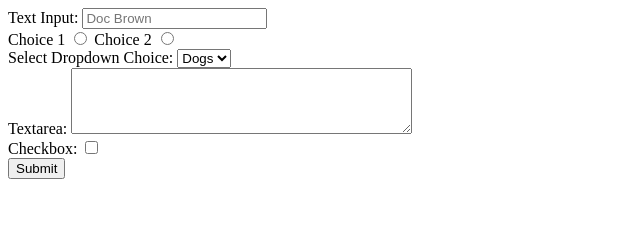
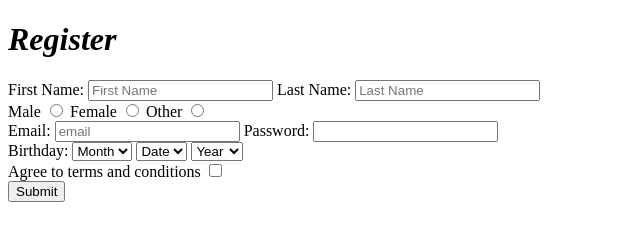
Before and after one commit to OliviaZY/WebDevIntro, a plain HTML site: page HTML/FormOfRegistry.html in a window 1280 px wide. Shown: the whole page, without its empty margins (0-640 px from the left). Drawn offline with Linux system fonts and the light colour scheme.

Commit message:
finished form

```diff
--- a/HTML/FormOfRegistry.html
+++ b/HTML/FormOfRegistry.html
@@ -4,30 +4,51 @@
 	<title></title>
 </head>
 <body>
+	<h1> <em>Register</em> </h1>
 	<form action="/some-server-somewhere" method="post">
 		<div>
-			<label for="name">Text Input:</label>
-			<input type="text" id="name" placeholder="Doc Brown" />
+			<label for="firstN">First Name:</label>
+			<input type="text" id="firstN" placeholder="First Name" required />
+			<label for="lastN">Last Name:</label>
+			<input type="text" id="lastN" placeholder="Last Name" required />
 		</div>
-		<label for="radio-choice-1">Choice 1</label>
-		<input type="radio" id="radio-choice-1" value="choice-1" />
-		<label for="radio-choice-2">Choice 2</label>
-		<input type="radio" id="radio-choice-2" value="choice-2" />
 		<div>
-			<label for="select-choice">Select Dropdown Choice:</label>
-			<select id="select-choice">
-				<option value="Dogs">Dogs</option>
-				<option value="Cats">Cats</option>
-				<option value="Both">Both</option>
+			<label for="sex1">Male</label>
+			<input type="radio" name = "sex" id="sex1" value="Male" />
+			<label for="sex2">Female</label>
+			<input type="radio" name = "sex" id="sex2" value="Female" />
+			<label for="sex3">Other</label>
+			<input type="radio" name = "sex" id="sex3" value="Other" />
+		</div>
+		<div>
+			<label for="email">Email: </label>
+			<input type="email" id="email" placeholder="email" required />
+			<label for="password">Password: </label>
+			<input type="password" name = "password" id="password" pattern=".{5,10}" title="length must be between 5 to 10" required/>
+		</div>
+		<div>
+			<label for="birthday">Birthday: </label>
+			<select id="birthday" >
+				<option value="Month">Month</option>
+				<option value="Jan">Jan</option>
+				<option value="Feb">Feb</option>
+				<option value="Mar">Mar</option>
+				<option value="Apr">Apr</option>
+			</select>
+			<select id="birthday">
+				<option value="Date">Date</option>
+				<option value="1">1</option>
+				<option value="2">2</option>
+			</select>
+			<select id="birthday">
+				<option value="Year">Year</option>
+				<option value="1996">1996</option>
+				<option value="1997">1997</option>
 			</select>
 		</div>
 		<div>
-			<label for="textarea">Textarea:</label>
-			<textarea cols="40" rows="4" id="textarea"></textarea>
-		</div>
-		<div>
-			<label for="checkbox">Checkbox:</label>
-			<input type="checkbox" id="checkbox" />
+			<label for="checkbox">Agree to terms and conditions</label>
+			<input type="checkbox" id="checkbox" required />
 		</div>
 		<div>
 			<input type="submit" value="Submit" />
```
